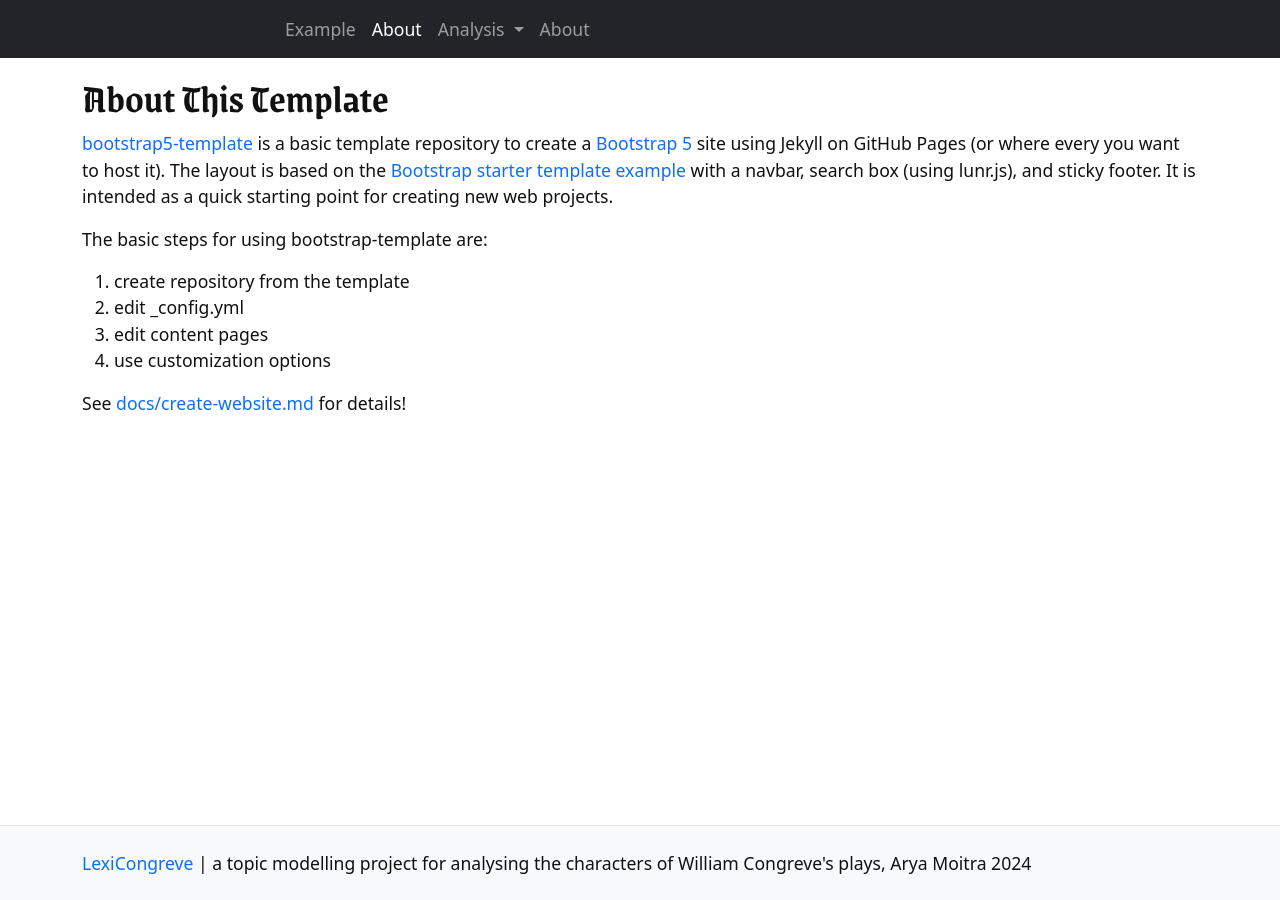
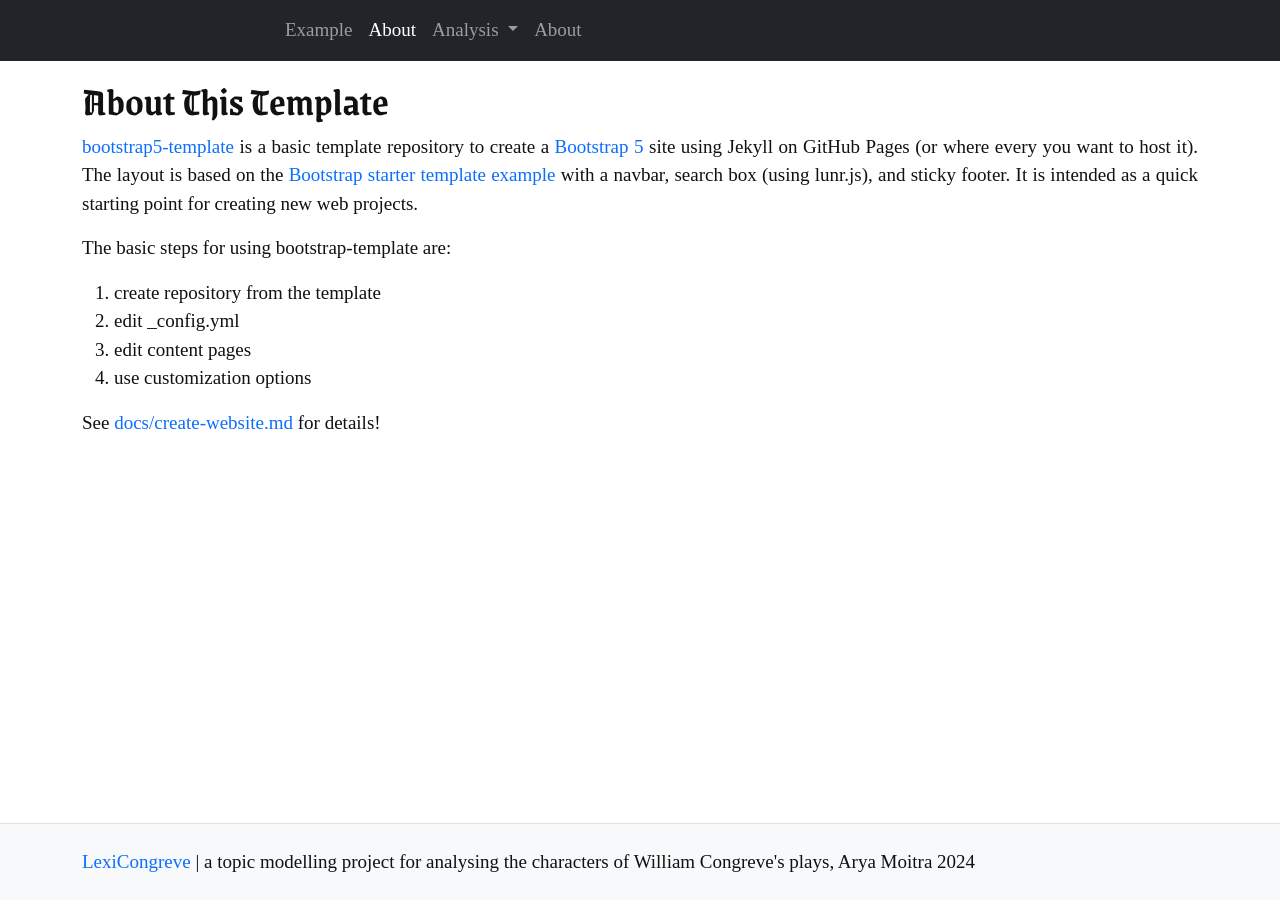
Before and after one commit to aryamoitra/lexicongreve, a Jekyll site: the page built from pages/about.md, in a window 1280 px wide. Built offline with Jekyll 4.4.1, drawn with Linux system fonts in a browser that asks for light colours.

Commit message:
Lock vertical scrollbar, make responsive iframe, and add minor font changes

```diff
--- a/_sass/_custom.scss
+++ b/_sass/_custom.scss
@@ -1,5 +1,5 @@
 /* add your scss tweaks here */
-/* fonts */
+/* Customise fonts */
 @font-face {
     font-family: "GrenzeGotisch-SemiBold";
     src: url(../../fonts/Grenze_Gotisch/static/GrenzeGotisch-SemiBold.ttf) format('truetype');
@@ -7,7 +7,37 @@
     font-weight: normal;
     font-style: normal;
 }
-
+* {
+   font-family: "Times New Roman"
+}
 h1 {
     font-family: "GrenzeGotisch-SemiBold";
 }
+body {
+    font-size: 19px;
+    text-align: justify;
+}
+
+/* Always display a vertical scrollbar */
+body {
+    overflow-y: scroll;
+}
+
+/* Custom container for responsive iframe */
+.container-responsive-iframe {
+    position: relative;
+    overflow: hidden;
+    width: 100%;
+    padding-top: 100%; /* Adjust padding as needed */
+}
+
+/* Style the iframe to fit in the container div with full height and width */
+.responsive-iframe {
+    position: absolute;
+    top: 0;
+    left: 0;
+    bottom: 0;
+    right: 0;
+    width: 100%;
+    height: 100%;
+}
```
